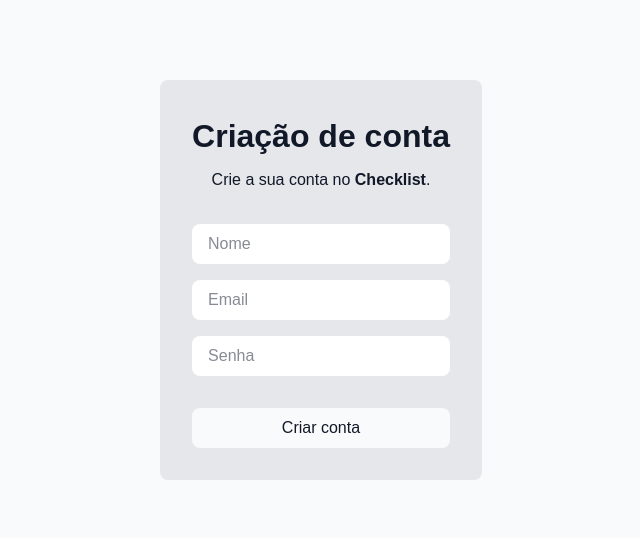
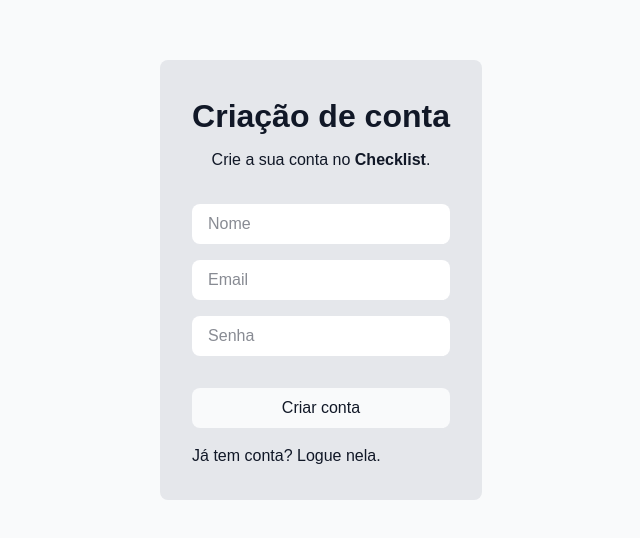
Before and after one commit to Italopax/checklist-frontend, a Next.js app: page /create-account in a window 1280 px wide. Shown: the part 120-658 px from the top of the page, without its empty margins (319-959 px from the left). Built offline with nearby package versions, Linux system fonts and the light colour scheme.

Commit message:
feat: redirects to create account and login pages

```diff
--- a/src/app/(public)/create-account/page.tsx
+++ b/src/app/(public)/create-account/page.tsx
@@ -1,4 +1,6 @@
 import CreateUserForm from "@/components/createUserForm";
+import RedirectToOtherPage from "@/components/redirectToOtherPage";
+import { PagesRoutes } from "@/models";
 
 export default function CreateUser () {
   return (
@@ -7,8 +9,12 @@ export default function CreateUser () {
         <h1>Criação de conta</h1>
         <p>Crie a sua conta no <strong>Checklist</strong>.</p>
       </div>
-      <div>
+      <div className="flex flex-col gap-4">
         <CreateUserForm />
+        <RedirectToOtherPage
+          text="Já tem conta? Logue nela."
+          page={PagesRoutes.LOGIN}
+        />
       </div>
     </section>
   );
--- a/src/app/(public)/login/page.tsx
+++ b/src/app/(public)/login/page.tsx
@@ -1,4 +1,6 @@
 import LoginForm from "@/components/loginForm";
+import RedirectToOtherPage from "@/components/redirectToOtherPage";
+import { PagesRoutes } from "@/models";
 
 export default function Login() {
   return (
@@ -7,8 +9,12 @@ export default function Login() {
         <h1>Login</h1>
         <p>Realize o login na plataforma <strong>Checklist</strong>.</p>
       </div>
-      <div>
+      <div className="flex flex-col gap-4">
         <LoginForm />
+        <RedirectToOtherPage
+          text="Não tem conta? Crie a sua aqui."
+          page={PagesRoutes.CREATE_ACCOUNT}
+        />
       </div>
     </section>
   );
--- /dev/null
+++ b/src/components/redirectToOtherPage.tsx
@@ -0,0 +1,20 @@
+'use client';
+
+import { PagesRoutes } from "@/models";
+import { redirect } from "next/navigation";
+
+interface RedirectToOtherPageProps {
+  text: string;
+  page: PagesRoutes;
+}
+
+export default function RedirectToOtherPage ({
+  text,
+  page,
+}: RedirectToOtherPageProps) {
+  return (
+    <p className="hover:font-bold hover:cursor-pointer" onClick={() => redirect(page)}>
+      {text}
+    </p>
+  );
+}
```
